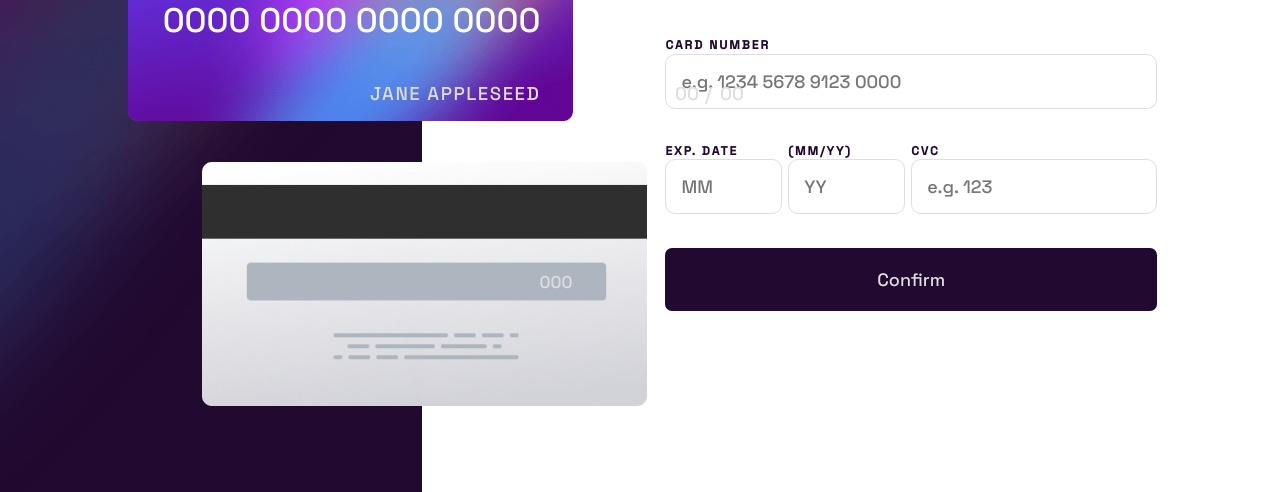
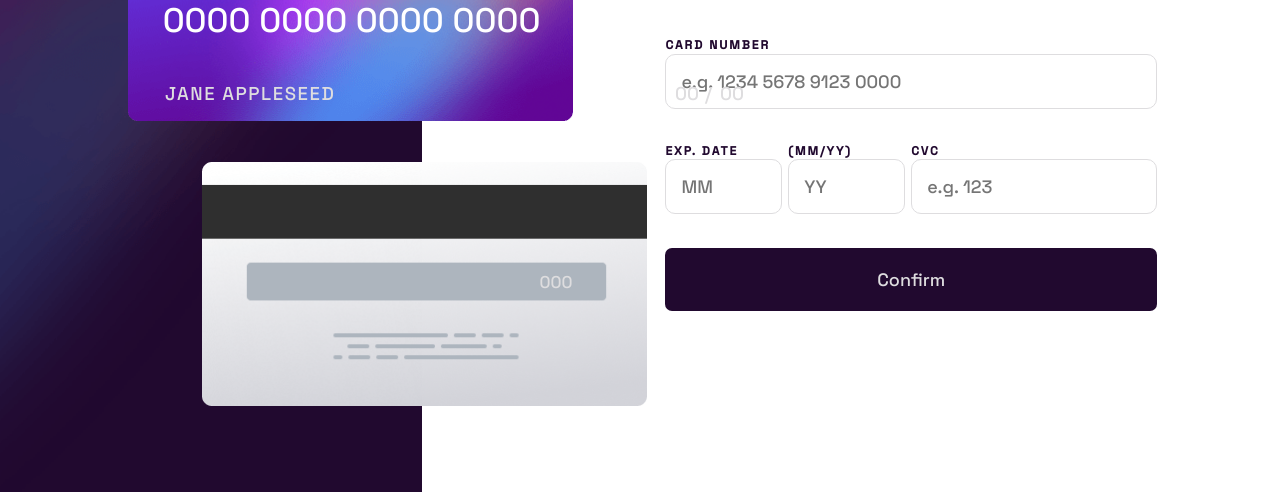
Before and after one commit to JordanKleinbaum/Card-Details-Form, a plain HTML site: page index.html in a window 1280 px wide. Shown: the part 308-800 px from the top of the page. Drawn offline with Linux system fonts and the light colour scheme.

Commit message:
Fixed Card Name on Desktop

```diff
--- a/style.css
+++ b/style.css
@@ -86,7 +86,7 @@ main {
   font-size: 12px;
   text-transform: uppercase;
   letter-spacing: 1px;
-  left: 35px;
+  transform: translateX(35px);
   top: 242px;
   color: var(--lightGray);
 }
@@ -336,9 +336,9 @@ input::-webkit-inner-spin-button {
   .card-name {
     font-size: 18.6px;
     letter-spacing: 1.55px;
-    left: 195px;
+
     top: 390px;
-    transform: translateX(175px);
+    right: 122px;
   }
 
   .entire-completed-state {
```
